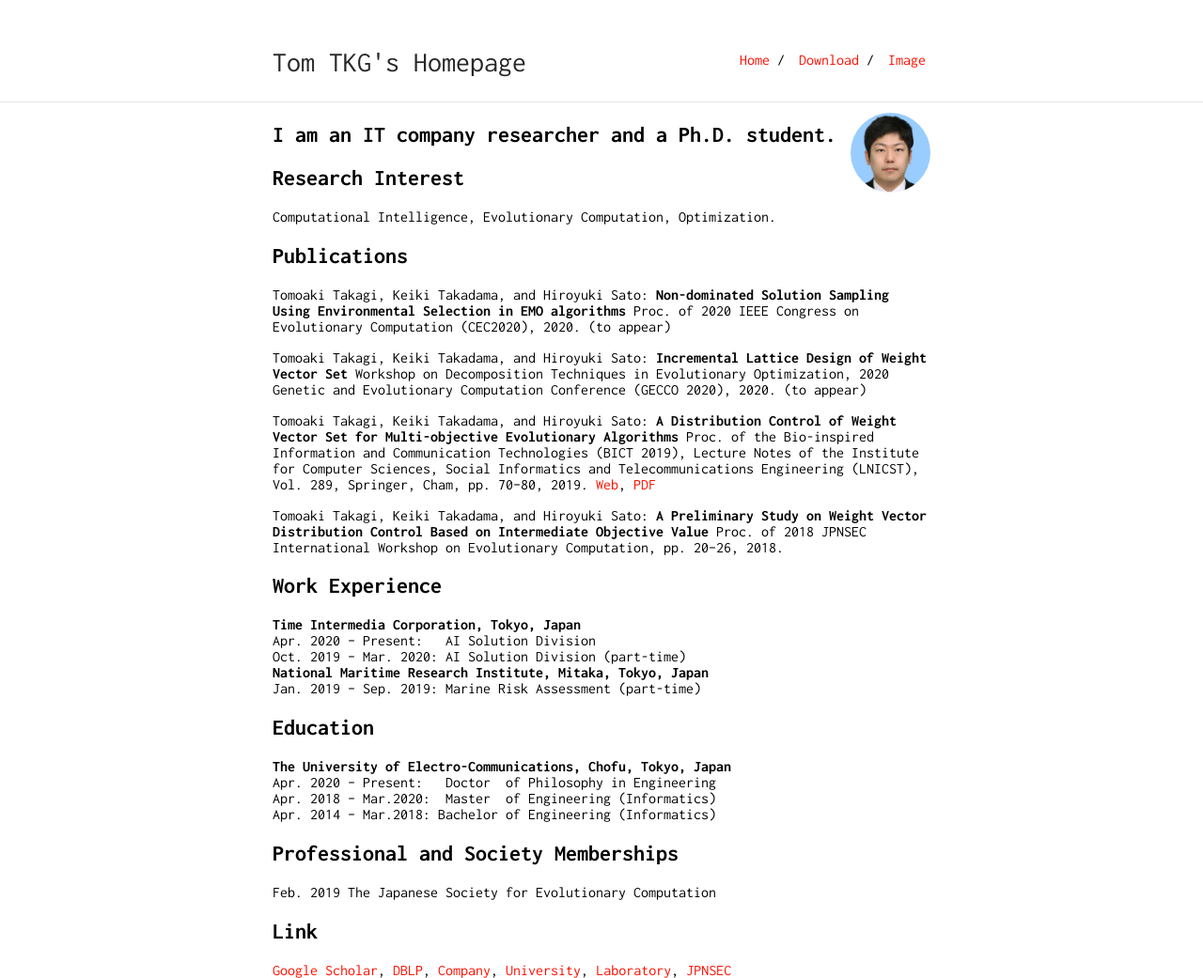
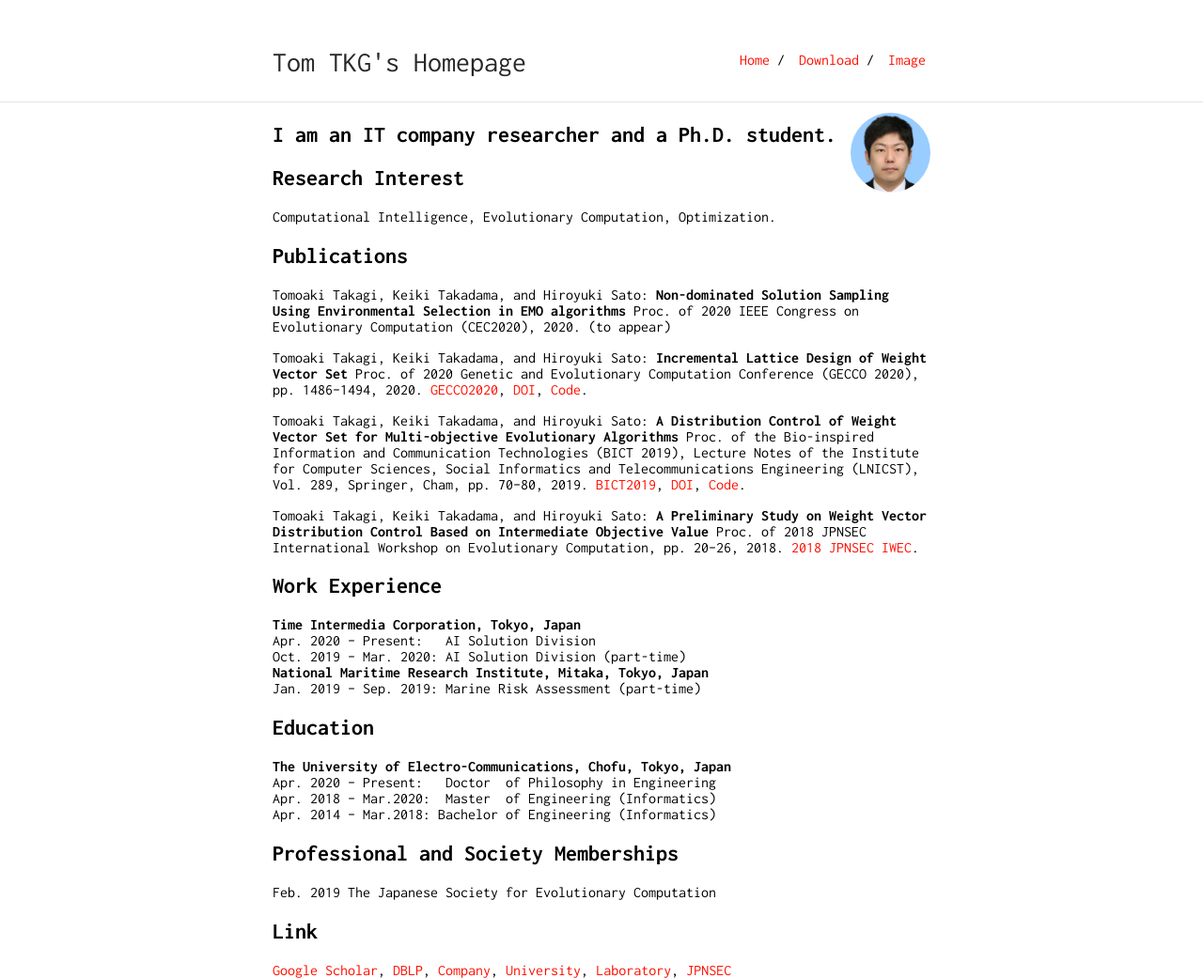
Before and after one commit to tomtkg/tomtkg.github.io, a Jekyll site: the page built from index.md, in a window 1280 px wide. Shown: the whole page at 94% size. Built offline with Jekyll 4.4.1, drawn with Linux system fonts in a browser that asks for light colours.

Commit message:
Update index.md

```diff
--- a/index.md
+++ b/index.md
@@ -15,11 +15,11 @@ Computational Intelligence, Evolutionary Computation, Optimization.
 ## Publications
 Tomoaki Takagi, Keiki Takadama, and Hiroyuki Sato: **Non-dominated Solution Sampling Using Environmental Selection in EMO algorithms** Proc. of 2020 IEEE Congress on Evolutionary Computation (CEC2020), 2020. (to appear)
 
-Tomoaki Takagi, Keiki Takadama, and Hiroyuki Sato: **Incremental Lattice Design of Weight Vector Set** Workshop on Decomposition Techniques in Evolutionary Optimization, 2020 Genetic and Evolutionary Computation Conference (GECCO 2020), 2020. (to appear)
+Tomoaki Takagi, Keiki Takadama, and Hiroyuki Sato: **Incremental Lattice Design of Weight Vector Set** Proc. of 2020 Genetic and Evolutionary Computation Conference (GECCO 2020), pp. 1486--1494, 2020. [GECCO2020](https://gecco-2020.sigevo.org/), [DOI](https://doi.org/10.1145/3377929.3398082), [Code](https://github.com/tomtkg/ILD).
 
-Tomoaki Takagi, Keiki Takadama, and Hiroyuki Sato: **A Distribution Control of Weight Vector Set for Multi-objective Evolutionary Algorithms** Proc. of the Bio-inspired Information and Communication Technologies (BICT 2019), Lecture Notes of the Institute for Computer Sciences, Social Informatics and Telecommunications Engineering (LNICST), Vol. 289, Springer, Cham, pp. 70--80, 2019. [Web](https://link.springer.com/chapter/10.1007%2F978-3-030-24202-2_6), [PDF](https://link.springer.com/content/pdf/10.1007%2F978-3-030-24202-2_6.pdf)
+Tomoaki Takagi, Keiki Takadama, and Hiroyuki Sato: **A Distribution Control of Weight Vector Set for Multi-objective Evolutionary Algorithms** Proc. of the Bio-inspired Information and Communication Technologies (BICT 2019), Lecture Notes of the Institute for Computer Sciences, Social Informatics and Telecommunications Engineering (LNICST), Vol. 289, Springer, Cham, pp. 70--80, 2019. [BICT2019](https://bionetics2019.eai-conferences.org), [DOI](https://doi.org/10.1007/978-3-030-24202-2_6), [Code](https://github.com/tomtkg/MOEA-D-DCWVS).
 
-Tomoaki Takagi, Keiki Takadama, and Hiroyuki Sato: **A Preliminary Study on Weight Vector Distribution Control Based on Intermediate Objective Value** Proc. of 2018 JPNSEC International Workshop on Evolutionary Computation, pp. 20--26, 2018.
+Tomoaki Takagi, Keiki Takadama, and Hiroyuki Sato: **A Preliminary Study on Weight Vector Distribution Control Based on Intermediate Objective Value** Proc. of 2018 JPNSEC International Workshop on Evolutionary Computation, pp. 20--26, 2018. [2018 JPNSEC IWEC](http://www.jpnsec.org/symposium201802.html).
 
 ## Work Experience
 **Time Intermedia Corporation, Tokyo, Japan**
```
